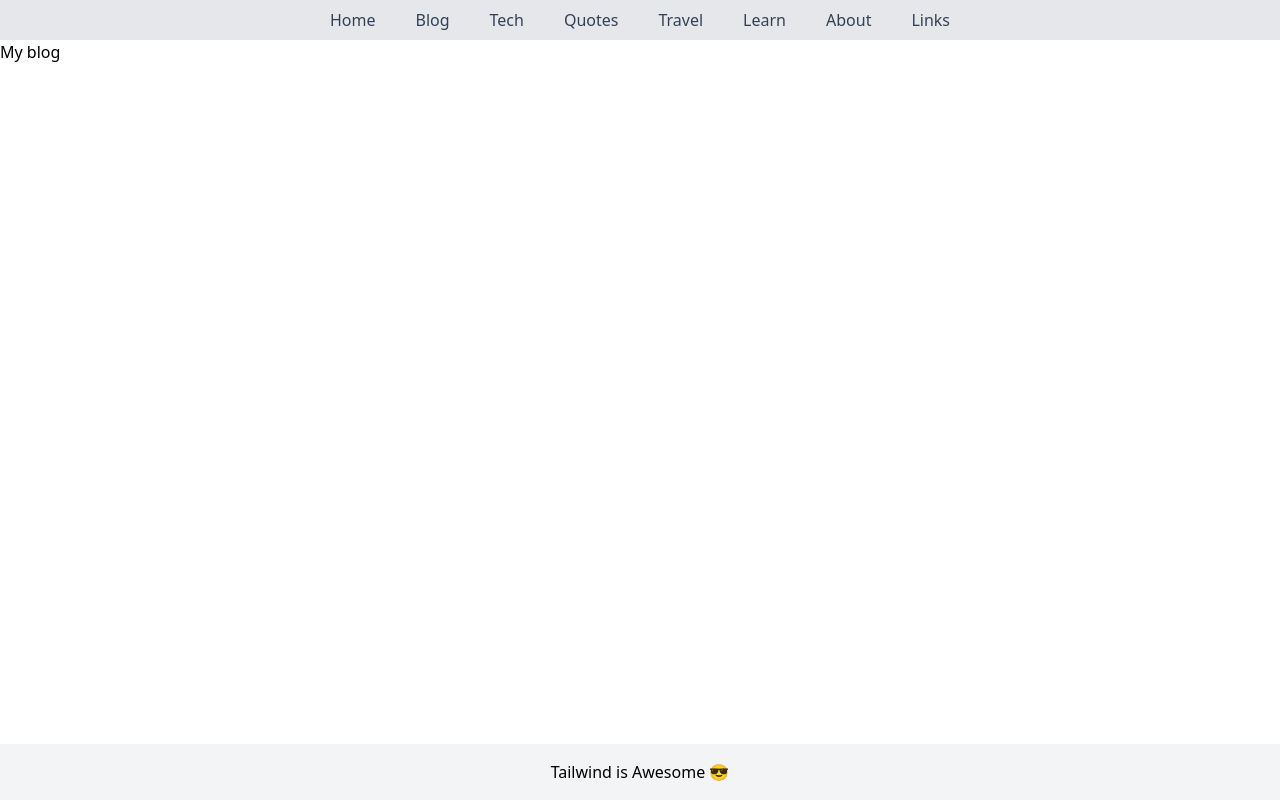
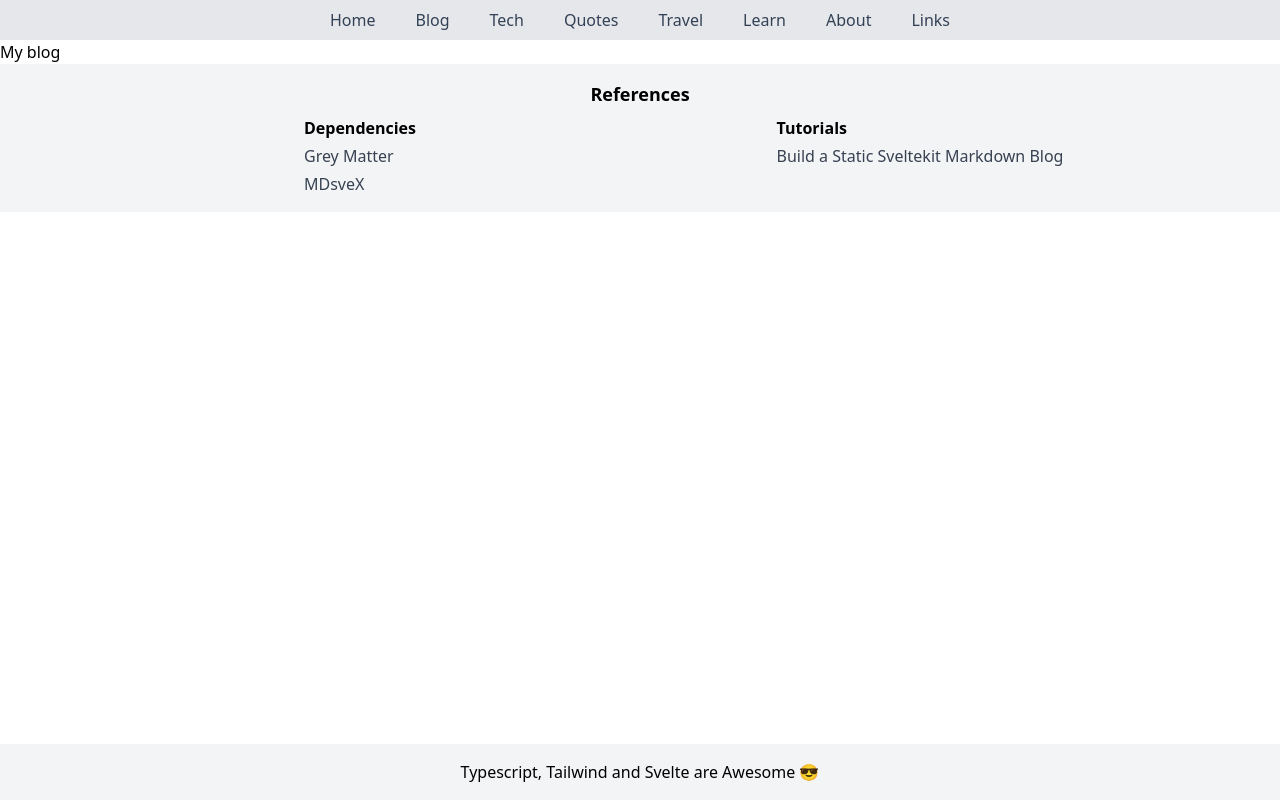
Before and after one commit to AdrianDevs/Ideas, a SvelteKit app: page /blog in a window 1280 px wide. Built offline with nearby package versions, Linux system fonts and the light colour scheme.

Commit message:
Started working on blog

```diff
--- a/package.json
+++ b/package.json
@@ -23,6 +23,7 @@
 		"eslint": "^8.28.0",
 		"eslint-config-prettier": "^8.5.0",
 		"eslint-plugin-svelte3": "^4.0.0",
+		"mdsvex": "^0.10.6",
 		"postcss": "^8.4.21",
 		"prettier": "^2.8.3",
 		"prettier-plugin-svelte": "^2.9.0",
--- a/src/routes/+layout.svelte
+++ b/src/routes/+layout.svelte
@@ -31,7 +31,7 @@
 	<div class="visible xs:collapse">So smol</div>
 
 	<footer class="collapse bg-gray-100 py-4 text-center text-black sm:visible">
-		Tailwind is Awesome 😎
+		Typescript, Tailwind and Svelte are Awesome 😎
 	</footer>
 </div>
 
--- a/src/routes/blog/+page.svelte
+++ b/src/routes/blog/+page.svelte
@@ -4,3 +4,26 @@
 </svelte:head>
 
 <h1>My blog</h1>
+
+<section class="collapse bg-gray-100 p-4 text-left text-black sm:visible">
+  <h1 class="text-lg font-bold text-black text-center">References</h1>
+  <div class="grid grid-cols-2 justify-center justify-items-center">
+    <div class="ml-16">
+      <h2 class="font-bold text-black mt-2 mb-1">Dependencies</h2>
+      <ul class="list-inside list-none space-y-1 text-gray-700">
+        <li>Grey Matter</li>
+        <li>MDsveX</li>
+      </ul>
+    </div>
+    <div class="mr-16">
+      <h2 class="font-bold text-black mt-2 mb-1">Tutorials</h2>
+      <ul class="list-inside list-none space-y-1 text-gray-700">
+        <li><a href="https://joshcollinsworth.com/blog/build-static-sveltekit-markdown-blog">
+          Build a Static Sveltekit Markdown Blog
+        </a>
+      </li>
+      </ul>
+    </div>
+  </div>
+
+</section>
--- a/src/routes/learn/+page.svelte
+++ b/src/routes/learn/+page.svelte
@@ -12,3 +12,8 @@
 <h1>Learnings</h1>
 <h2>{data.title}</h2>
 <h3>{data.content}</h3>
+
+<h1>Notes</h1>
+<h2>Tutorials</h2>
+<h3>Build a Static Sveltekit Markdown Blog</h3>
+Link: https://joshcollinsworth.com/blog/build-static-sveltekit-markdown-blog
--- a/svelte.config.js
+++ b/svelte.config.js
@@ -1,11 +1,19 @@
 import adapter from '@sveltejs/adapter-auto';
 import { vitePreprocess } from '@sveltejs/kit/vite';
+import { mdsvex } from 'mdsvex';
 
 /** @type {import('@sveltejs/kit').Config} */
 const config = {
+	extensions: ['.svelte', '.md'],
+
 	// Consult https://kit.svelte.dev/docs/integrations#preprocessors
 	// for more information about preprocessors
-	preprocess: vitePreprocess(),
+	preprocess: [
+		vitePreprocess(),
+		mdsvex({
+			extensions: ['.md']
+		})
+	],
 
 	kit: {
 		adapter: adapter()
```
Also changed, not shown: 2 other files (tests, documents, lock files or other folders).
